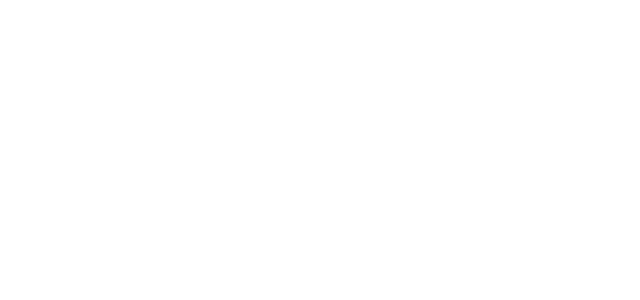
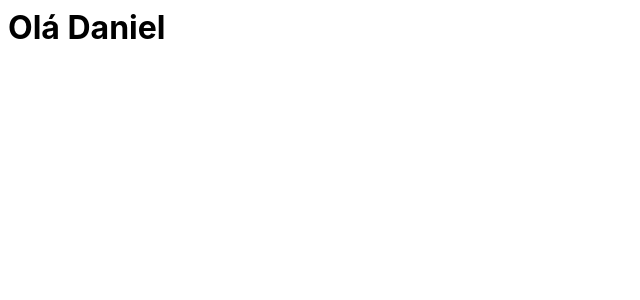
Before and after one commit to DanielLemosELEMESMO/Landing-Page-TAJ-Home-Resort, a React (Create React App) app: page / in a window 1280 px wide. Shown: the top 300 px of the page, without its empty margins (0-640 px from the left). Built offline with nearby package versions, Linux system fonts and the light colour scheme.

Commit message:
Arrumei os codigos entre Bloco, Cabecalho e App

```diff
--- a/src/App.js
+++ b/src/App.js
@@ -1,7 +1,11 @@
 import React from 'react';
-import Cabecalho from './Components/Blocos/Cabecalho';
+import Cabecalho from './Components/Blocos/Cabecalho.js';
 import './style.css';
 
 export default function App() {
-  return <Cabecalho />;
+  return (
+    <div>
+      <Cabecalho name="Daniel" />
+    </div>
+  );
 }
--- a/src/Components/Blocos/Bloco.js
+++ b/src/Components/Blocos/Bloco.js
@@ -1,7 +1,11 @@
 import React from 'react';
 
-const Bloco = (props, child) => {
-  return <div></div>;
+const Bloco = (props) => {
+  return (
+    <div>
+      {props.children}
+    </div>
+  );
 };
 
 export default Bloco;
--- a/src/Components/Blocos/Cabecalho.js
+++ b/src/Components/Blocos/Cabecalho.js
@@ -3,9 +3,11 @@
 
 const Cabecalho = (props) => {
   return (
-    <Bloco>
-      <h1>CABECALHO</h1>
-    </Bloco>
+    <div>
+      <Bloco>
+        <h1>Olá {props.name}</h1>
+      </Bloco>
+    </div>
   );
 };
 
```
